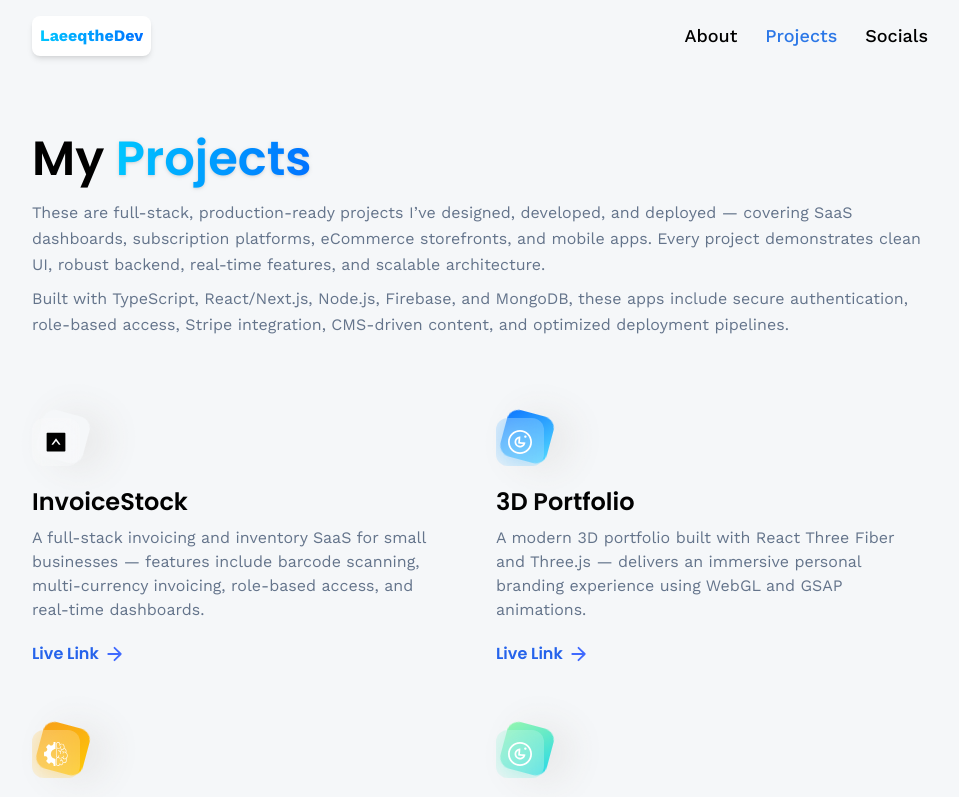
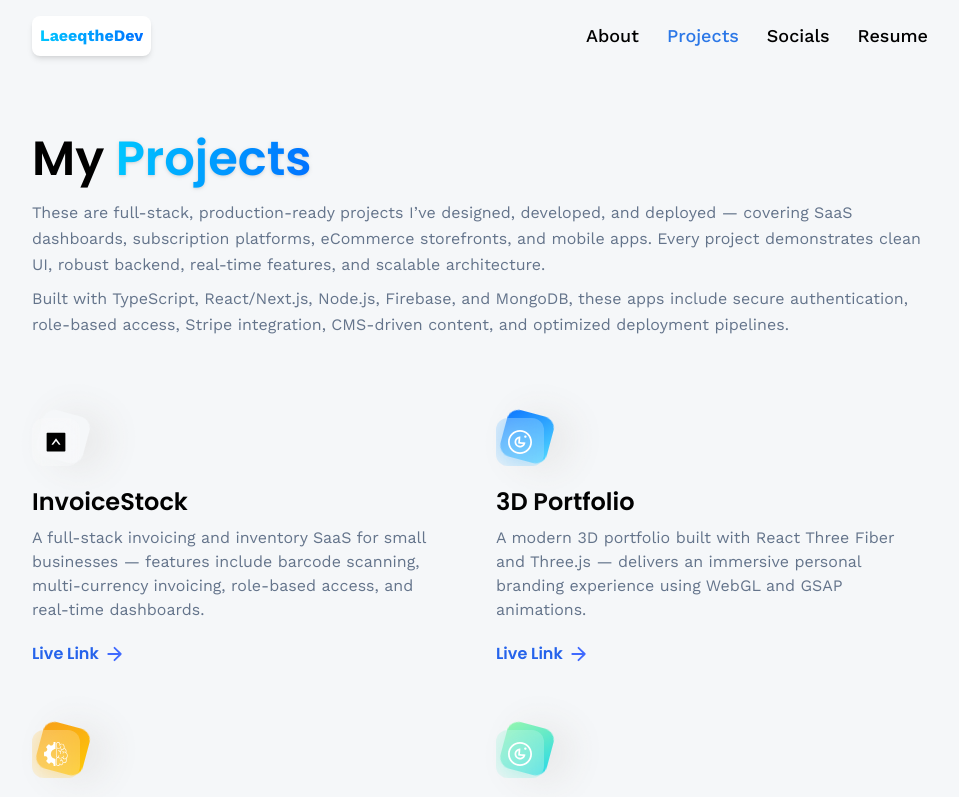
Before and after one commit to LaeeqtheDev/3d-Portfolio, a React (Vite) app: page /projects in a window 1280 px wide. Shown: the top 797 px of the page, without its empty margins (160-1119 px from the left). Built offline with nearby package versions, Linux system fonts and the light colour scheme; no server answers; the HTML template or start-up script is replaced by a standard one.

Commit message:
Update Navbar.jsx

```diff
--- a/src/components/Navbar.jsx
+++ b/src/components/Navbar.jsx
@@ -24,6 +24,15 @@
         >
           Socials
         </a>
+
+        <a
+          href="https://drive.google.com/uc?export=download&id=1p4qzeXogaF4kyZhsQjZlMfP_3iqKLgl_"
+          target="_blank"
+          rel="noopener noreferrer"
+          className="text-black hover:text-green-500"
+        >
+          Resume
+        </a>
       </nav>
     </header>
   );
```
